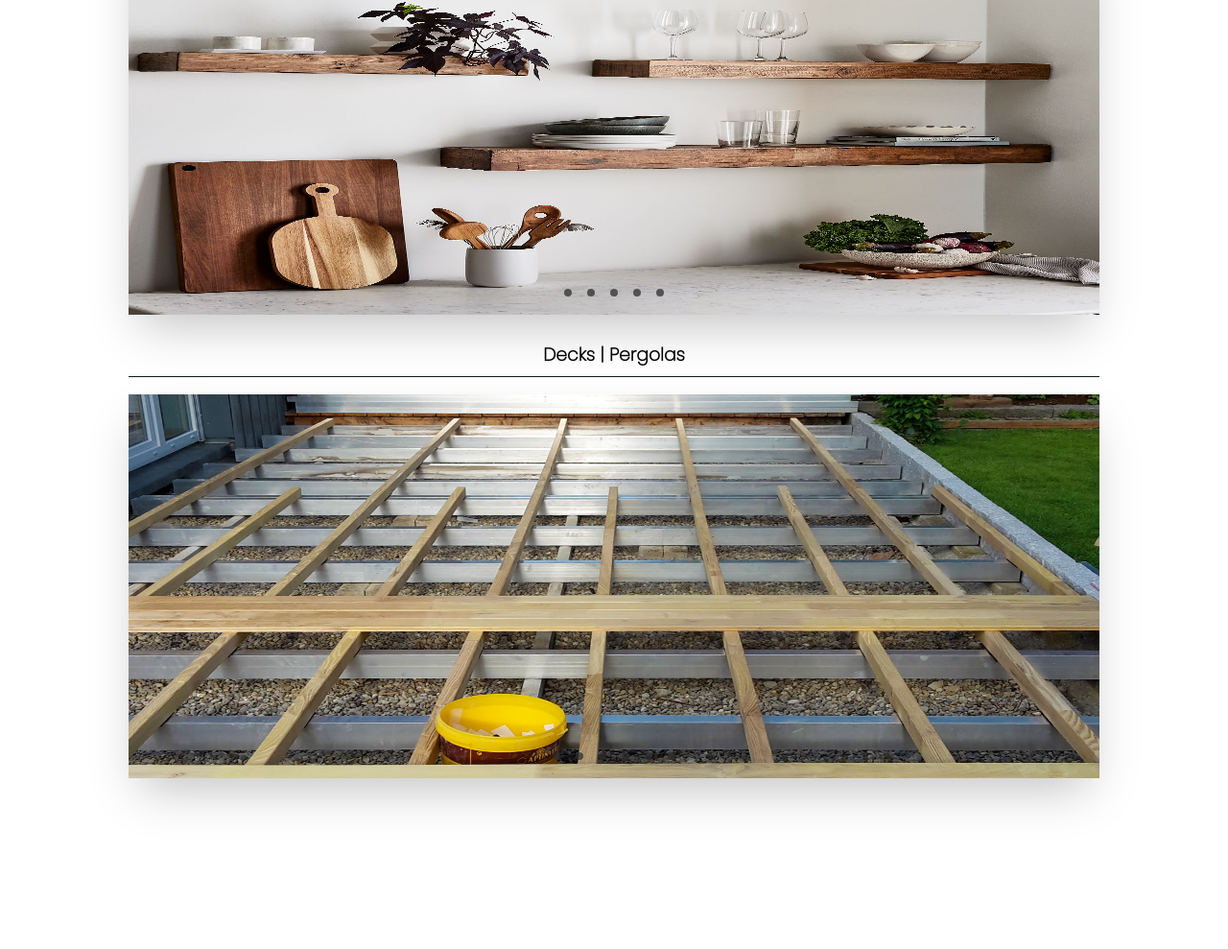
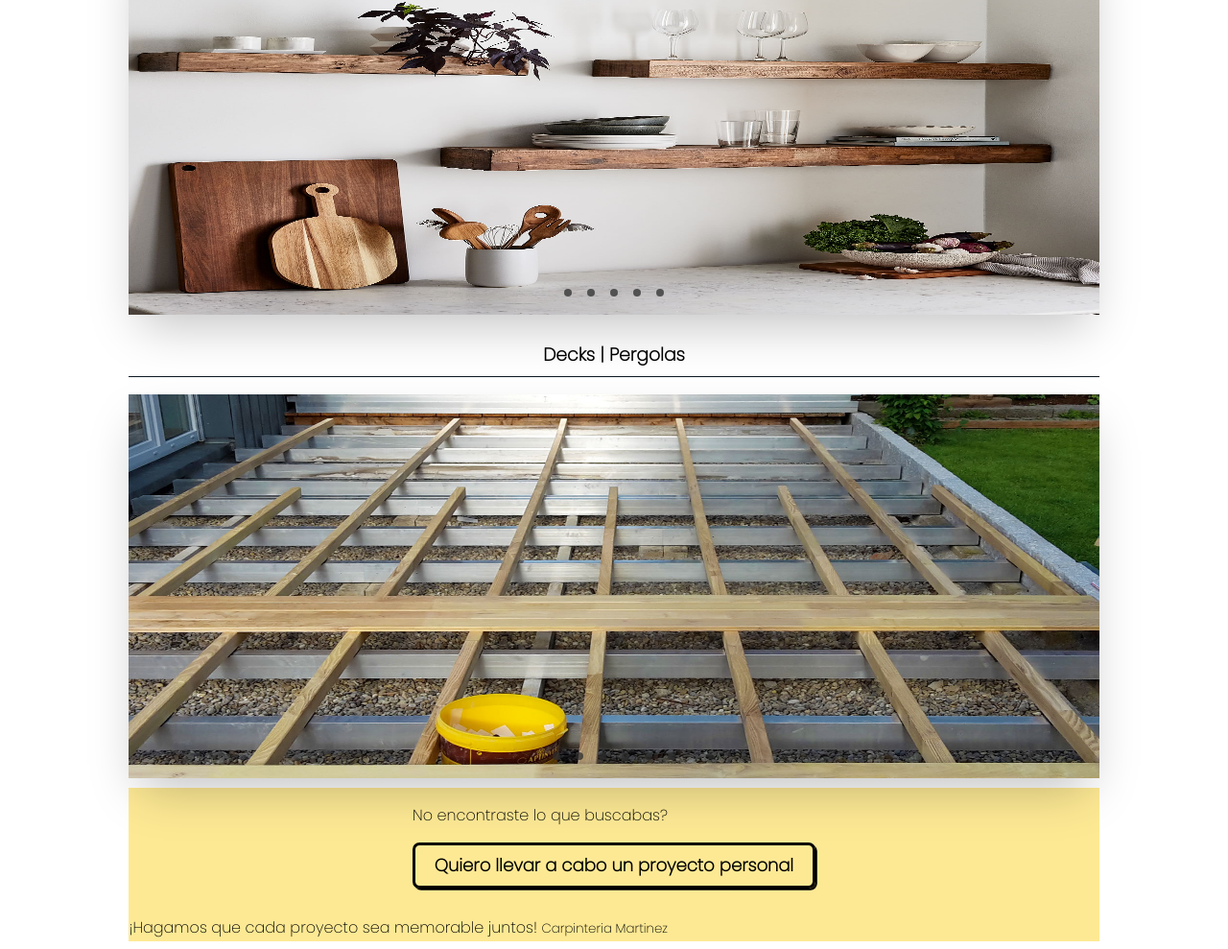
Before and after one commit to est3banst/responsive-web, a website: page index.html in a window 1280 px wide. Shown: the part 1056-2045 px from the top of the page at 96% size. Before the commit the page ends 1877 px from the top, so only its background shows below. Drawn offline with Linux system fonts and the light colour scheme; a web font is replaced by a local one.

Commit message:
making footer, removing js for now

```diff
--- a/index.html
+++ b/index.html
@@ -89,6 +89,18 @@
         </div>
     </div>
     </section>
+    <footer class="footer-container">
+        <div class="footer-div">
+            <p>No encontraste lo que buscabas?</p>
+            <button class="contact-now">Quiero llevar a cabo un proyecto personal</button>
+        </div>
+        <div class="last-section"></div>
+        <article>¡Hagamos que cada proyecto sea memorable juntos!
+            <small>Carpinteria Martinez</small>
+        </article>
+            </div>
 
+
+    </footer>
 </body>
 </html>
--- a/styles.css
+++ b/styles.css
@@ -299,3 +299,36 @@ h3 {
 .sliders a:hover {
     opacity: 1;
 }
+.footer-container {
+    width: 80%;
+    height: 20vh;
+    background-color: var(--second-color);
+    margin: 0 auto;
+    display: flex;
+    flex-direction: column;
+    gap: .9rem;
+}
+.footer-div {
+    margin: 0 auto;
+
+}
+.contact-now {
+    background: var(--second-color-color);
+    font-family: inherit;
+    padding: 0.4em 1.1em;
+    font-weight: 900;
+    font-size: 18px;
+    border: 3px solid black;
+    border-radius: 0.4em;
+    box-shadow: 0.1em 0.1em;
+  }
+
+  .contact-now:hover {
+    transform: translate(-0.05em, -0.05em);
+    box-shadow: 0.15em 0.15em;
+  }
+
+  .contact-now:active {
+    transform: translate(0.05em, 0.05em);
+    box-shadow: 0.05em 0.05em;
+  }
```
